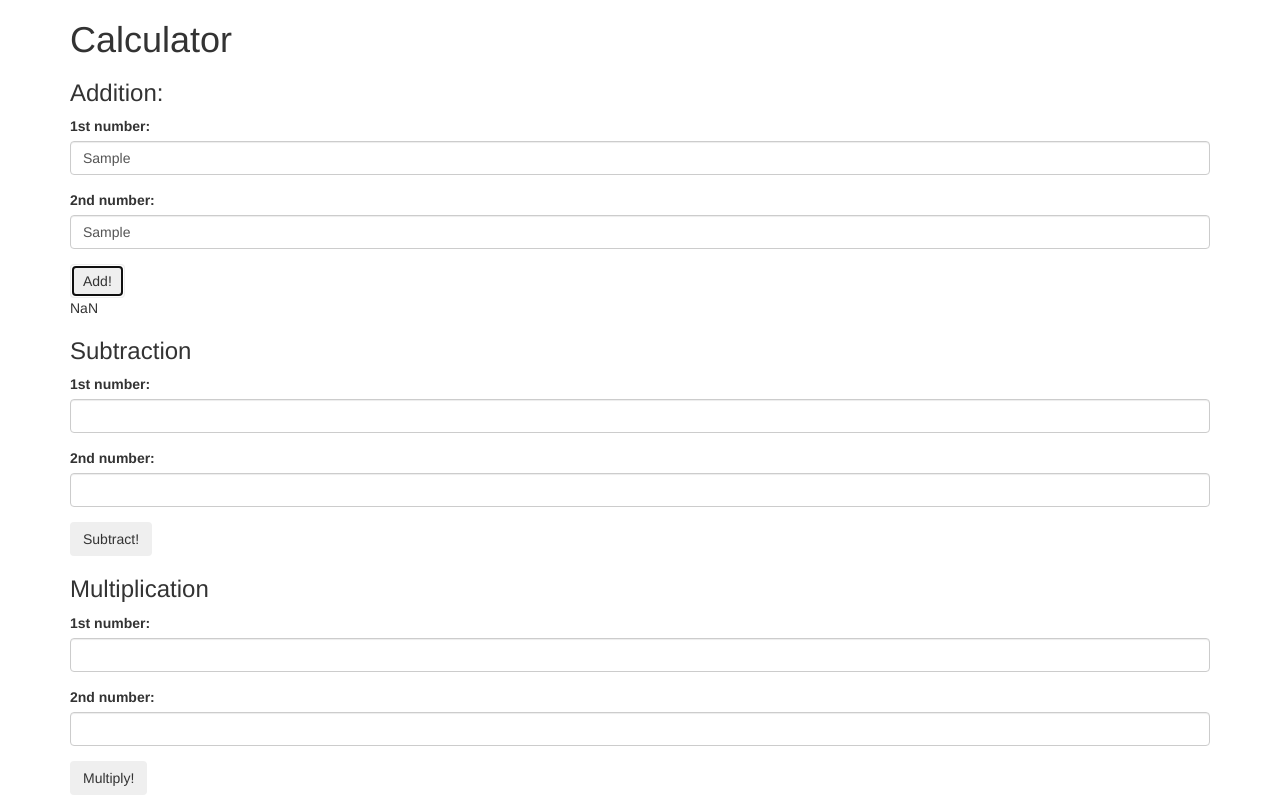
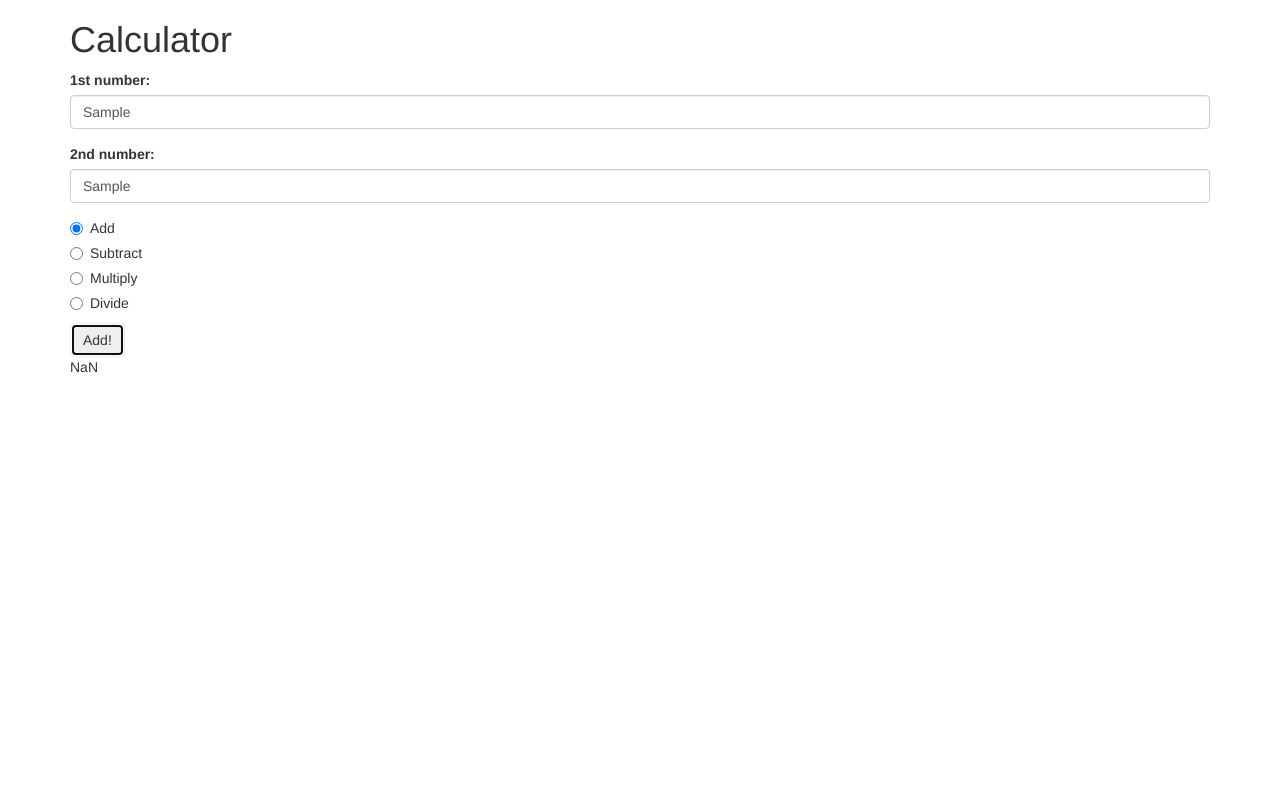
Before and after one commit to ericasummers/calculator, a plain HTML site: page index.html in a window 1280 px wide. Both pictures are taken after typing "Sample", "Sample" into the empty fields and a click on the button "Add!". Shown: the top 800 px of the page. Drawn offline with Linux system fonts and the light colour scheme.

Commit message:
combine add, subtract, multiply, divide into one form with branching and radio form

```diff
--- a/index.html
+++ b/index.html
@@ -10,70 +10,46 @@
   <body>
     <div class="container">
       <h1>Calculator</h1>
-      <h3>Addition:</h3>
-      <form id="add">
+      <form id="calculator">
         <div class="form-group">
-          <label for="add1">1st number:</label>
-          <input id="add1" class="form-control" type="text">
+          <label for="input1">1st number:</label>
+          <input id="input1" class="form-control" type="text">
         </div>
         <div class="form-group">
-          <label for="add2">2nd number:</label>
-          <input id="add2" class="form-control" type="text">
+          <label for="input2">2nd number:</label>
+          <input id="input2" class="form-control" type="text">
+        </div>
+        <div class="radio">
+          <label>
+            <input type="radio" name="operator" value="add" checked>
+              Add
+          </label>
+        </div>
+        <div class="radio">
+          <label>
+            <input type="radio" name="operator" value="subtract">
+            Subtract
+          </label>
+        </div>
+        <div class="radio">
+          <label>
+          <input type="radio" name="operator" value="multiply">
+          Multiply
+          </label>
+        </div>
+        <div class="radio">
+          <label>
+            <input type="radio" name="operator" value="divide">
+            Divide
+          </label>
         </div>
         <button type="submit" class="btn">Add!</button>
       </form>
-      <div id="output1">
-
-      </div>
-
-      <h3>Subtraction</h3>
-      <form id="subtract">
-        <div class="form-group">
-          <label for="subtract1">1st number:</label>
-          <input id="subtract1" class="form-control" type="text">
-        </div>
-        <div class="form-group">
-          <label for="subtract2">2nd number:</label>
-          <input id="subtract2" class="form-control" type="text">
-        </div>
-        <button type="submit" class="btn">Subtract!</button>
-      </form>
-      <div id="output2">
+      <div id="output">
 
       </div>
 
 
-      <h3>Multiplication</h3>
-      <form id="multiply">
-        <div class="form-group">
-          <label for="multiply1">1st number:</label>
-          <input id="multiply1" class="form-control" type="text">
-        </div>
-        <div class="form-group">
-          <label for="multiply2">2nd number:</label>
-          <input id="multiply2" class="form-control" type="text">
-        </div>
-        <button type="submit" class="btn">Multiply!</button>
-      </form>
-      <div id="output3">
-
-      </div>
-
-      <h3>Division</h3>
-      <form id="divide">
-        <div class="form-group">
-          <label for="divide1">1st number:</label>
-          <input id="divide1" class="form-control" type="text">
-        </div>
-        <div class="form-group">
-          <label for="divide2">2nd number:</label>
-          <input id="divide2" class="form-control" type="text">
-        </div>
-        <button type="submit" class="btn">Divide!</button>
-      </form>
-      <div id="output4">
-
-      </div>
 
     </div>
 
--- a/js/scripts.js
+++ b/js/scripts.js
@@ -16,35 +16,21 @@ var divide = function(number1, number2) {
 
 
 $(document).ready(function() {
-  $("form#add").submit(function(event) {
+  $("form#calculator").submit(function() {
     event.preventDefault();
-    var number1 = parseInt($("#add1").val());
-    var number2 = parseInt($("#add2").val());
-    var result = add(number1, number2);
-    $("#output1").text(result);
-  });
-
-  $("form#subtract").submit(function(event) {
-    event.preventDefault();
-    var number1 = parseInt($("#subtract1").val());
-    var number2 = parseInt($("#subtract2").val());
-    var result = subtract(number1, number2);
-    $("#output2").text(result);
-  });
-
-  $("form#multiply").submit(function(event) {
-    event.preventDefault();
-    var number1 = parseInt($("#multiply1").val());
-    var number2 = parseInt($("#multiply2").val());
-    var result = multiply(number1, number2);
-    $("#output3").text(result);
-  });
-
-  $("form#divide").submit(function(event) {
-    event.preventDefault();
-    var number1 = parseInt($("#divide1").val());
-    var number2 = parseInt($("#divide2").val());
-    var result = divide(number1, number2);
-    $("#output4").text(result);
+    var number1 = parseInt($("#input1").val());
+    var number2 = parseInt($("#input2").val());
+    var operator = $("input:radio[name=operator]:checked").val();
+    var result;
+    if (operator === "add") {
+      result = add(number1, number2);
+    } else if (operator === "subtract") {
+      result = subtract(number1, number2);
+    } else if (operator === "multiply") {
+      result = multiply(number1, number2);
+    } else if (operator === "divide") {
+      result = divide(number1, number2);
+    }
+    $("#output").text(result);
   });
 });
```
